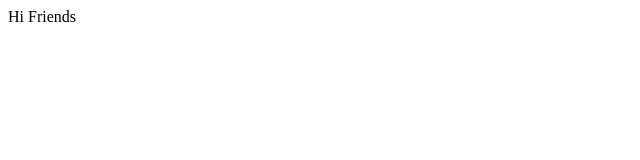
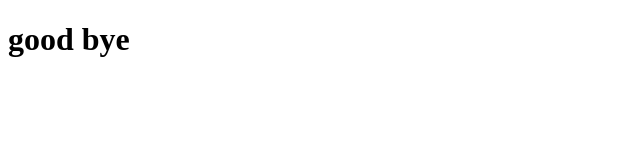
Before and after one commit to John-Wesley-Smith/samplerepo1, a plain HTML site: page index.html in a window 1280 px wide. Shown: the whole page, without its empty margins (0-640 px from the left). Drawn offline with Linux system fonts and the light colour scheme.

Commit message:
feat : A h1 tag is inserted in html file

```diff
--- a/index.html
+++ b/index.html
@@ -6,6 +6,6 @@
     <title>Document</title>
   </head>
   <body>
-    Hi Friends
+    <h1>good bye</h1>
   </body>
 </html>
```
